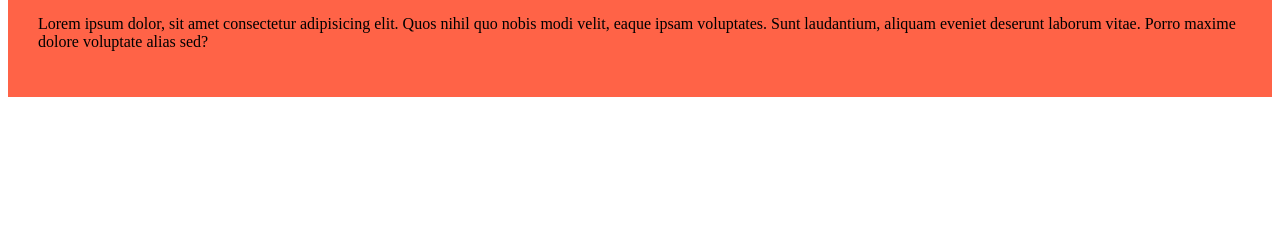
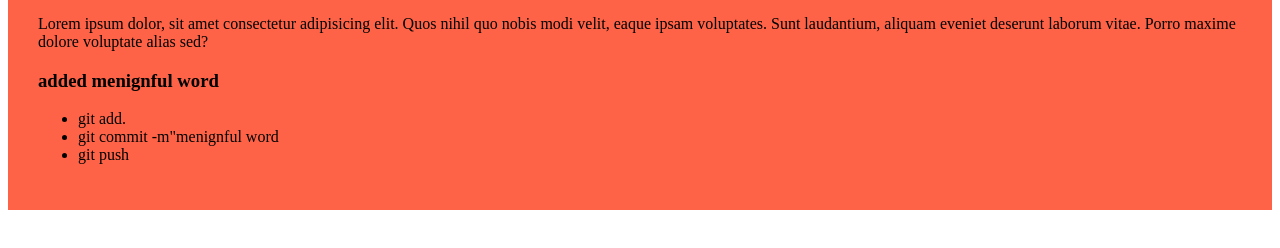
Before and after one commit to maruf11220/my-first-photo, a plain HTML site: page index.html in a window 1280 px wide. Shown: the part 254-502 px from the top of the page. Drawn offline with Linux system fonts and the light colour scheme.

Commit message:
meningful word

```diff
--- a/index.html
+++ b/index.html
@@ -14,6 +14,12 @@
     <div>
         <h3>my first photo</h3>
         <p>Lorem ipsum dolor, sit amet consectetur adipisicing elit. Quos nihil quo nobis modi velit, eaque ipsam voluptates. Sunt laudantium, aliquam eveniet deserunt laborum vitae. Porro maxime dolore voluptate alias sed?</p>
+        <h3>added menignful word</h3>
+        <ul>
+            <li>git add.</li>
+            <li>git commit -m"menignful word</li>
+            <li>git push</li>
+        </ul>
     </div>
 
 </body>
```
